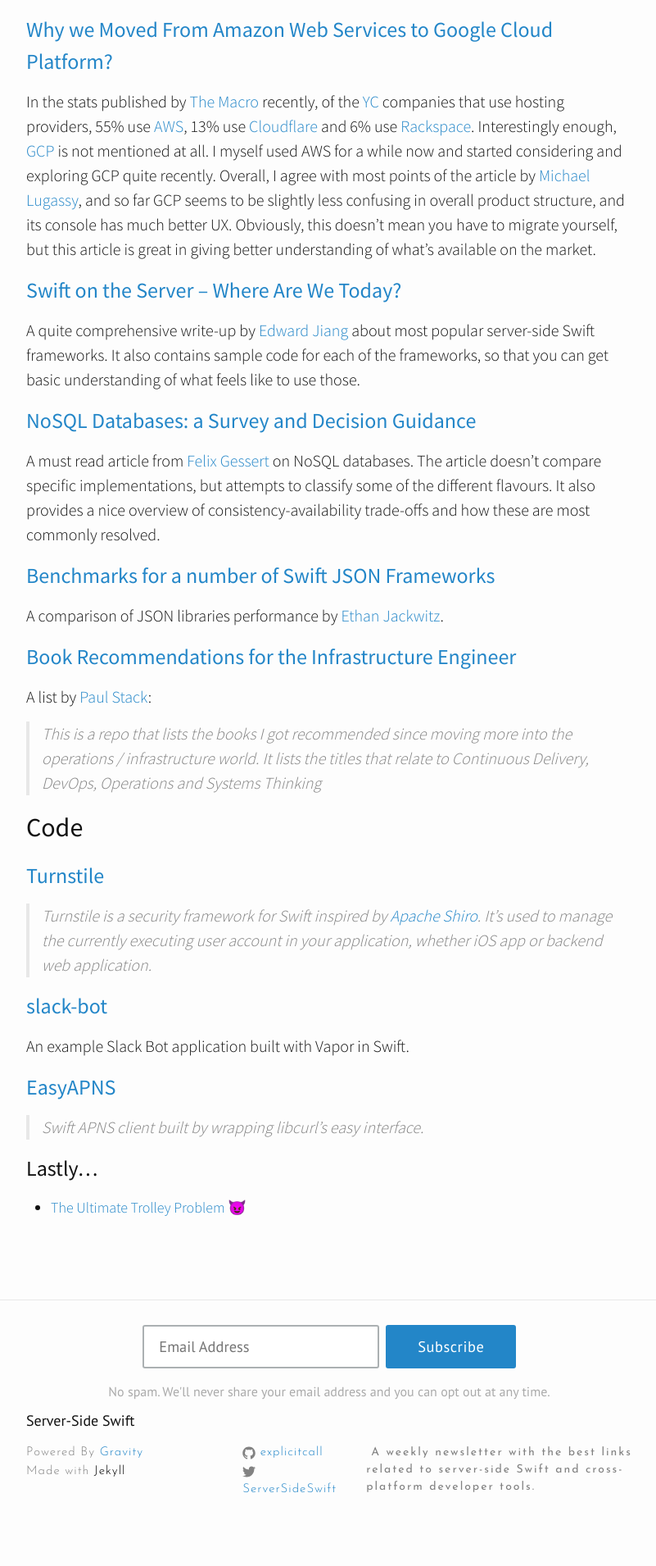
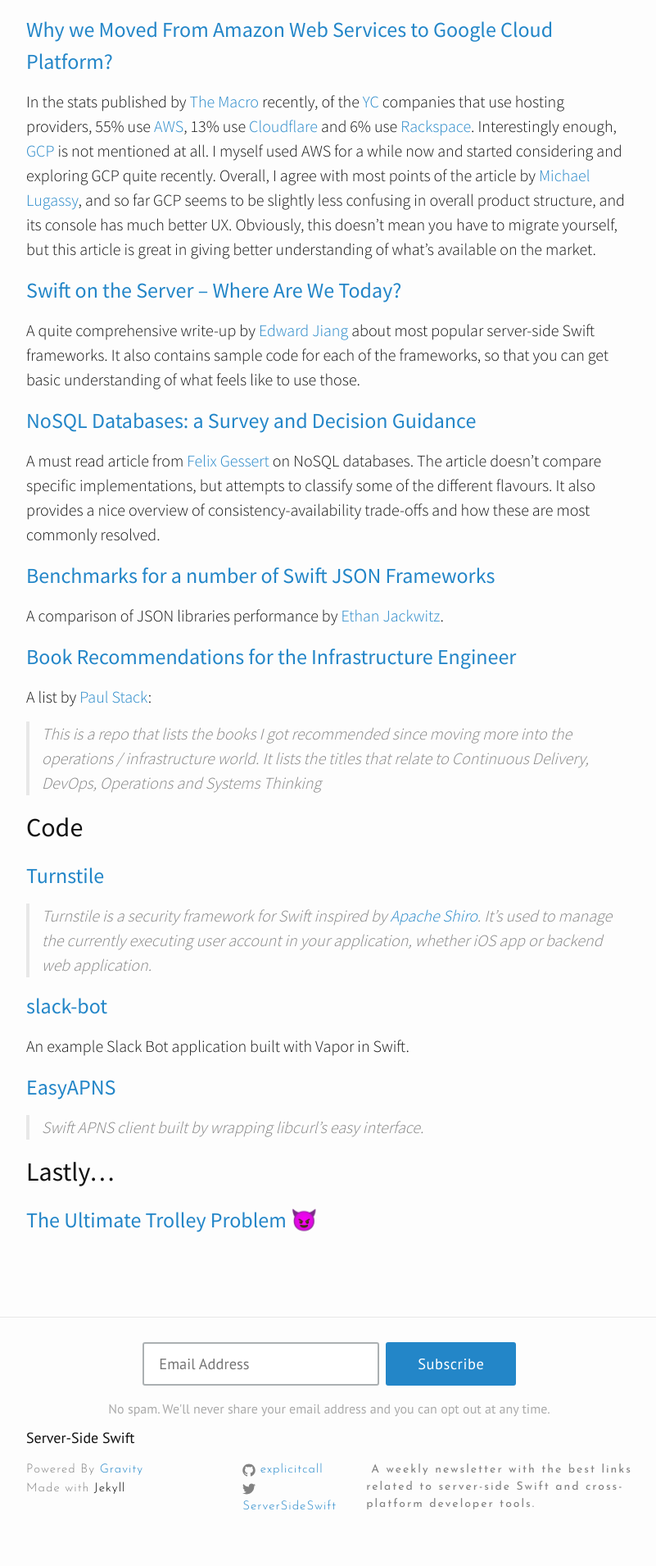
Before and after one commit to ServerSwift/serverswift.tech, a Jekyll site: the page built from _posts/2016-08-17-issue5.markdown, in a window 1280 px wide. Shown: the part 1231-3141 px from the top of the page at 82% size, without its empty margins (238-1039 px from the left). Built offline with Jekyll 4.4.1, drawn with Linux system fonts in a browser that asks for light colours; nearby versions of some CDN libraries; before the commit the page ends 3120 px from its top, so only the background shows below that.

Commit message:
Fixed formatting

```diff
--- a/_posts/2016-08-17-issue5.markdown
+++ b/_posts/2016-08-17-issue5.markdown
@@ -91,6 +91,6 @@
 
 > Swift APNS client built by wrapping libcurl's easy interface.
 
-### Lastly...
+## Lastly...
 
-- [The Ultimate Trolley Problem](https://mobile.twitter.com/peterkz_swe/status/764772570344353792) 😈
+### [The Ultimate Trolley Problem](https://mobile.twitter.com/peterkz_swe/status/764772570344353792) 😈
```
